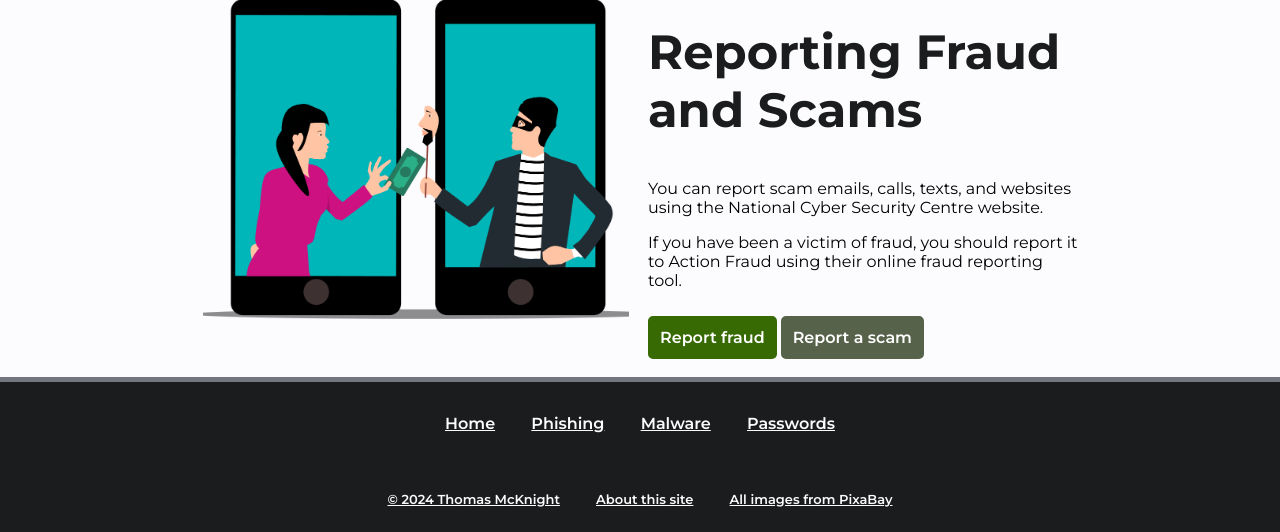
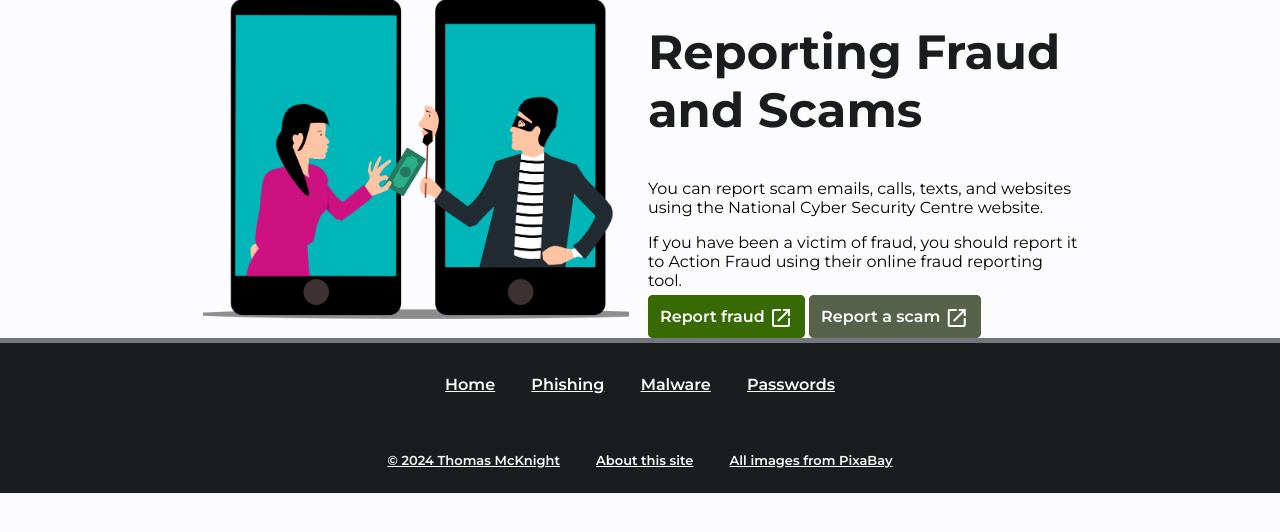
Before and after one commit to tinyTim567/CSC3094, a Flask app: page /phishing in a window 1280 px wide. Shown: the part 471-1003 px from the top of the page. After the commit the page ends 964 px from the top, so only its background shows below. Run offline with Flask 3, Linux system fonts and the light colour scheme.

Commit message:
Add external link styling

```diff
--- a/static/style.css
+++ b/static/style.css
@@ -209,6 +209,11 @@ hr {
     margin-bottom: 10px;
 }
 
+.button span {
+    display: inline-block;
+    vertical-align: middle;
+}
+
 .button-primary {
     border: 2px solid var(--primary);
     border-radius: 5px;
--- a/templates/base.html
+++ b/templates/base.html
@@ -9,8 +9,10 @@
     <link rel="stylesheet" href="/static/style.css"/>
     <link rel="preconnect" href="https://fonts.googleapis.com">
     <link rel="preconnect" href="https://fonts.gstatic.com" crossorigin>
-    <link href="https://fonts.googleapis.com/css2?family=Montserrat:ital,wght@0,100..900;1,100..900&display=swap"
-          rel="stylesheet">
+    <link rel="stylesheet"
+          href="https://fonts.googleapis.com/css2?family=Montserrat:ital,wght@0,100..900;1,100..900&display=swap">
+    <link rel="stylesheet"
+          href="https://fonts.googleapis.com/css2?family=Material+Symbols+Outlined:opsz,wght,FILL,GRAD@24,400,0,0"/>
 </head>
 
 <body>
--- a/templates/phishing/phishing.html
+++ b/templates/phishing/phishing.html
@@ -35,8 +35,11 @@
                 If you have been a victim of fraud, you should report it to Action Fraud using their online fraud
                 reporting tool.
             </p>
-            <button class="button button-primary primary-solid">Report fraud</button>
-            <button class="button button-secondary secondary-solid">Report a scam</button>
+            <a class="button button-primary primary-solid" href="https://www.actionfraud.police.uk/" target="_blank">
+                Report fraud <span class="material-symbols-outlined">open_in_new</span></a>
+            <a class="button button-secondary secondary-solid"
+               href="https://www.ncsc.gov.uk/collection/phishing-scams/report-scam-email" target="_blank">
+                Report a scam <span class="material-symbols-outlined">open_in_new</span></a>
         </div>
     </section>
 {% endblock %}
```
